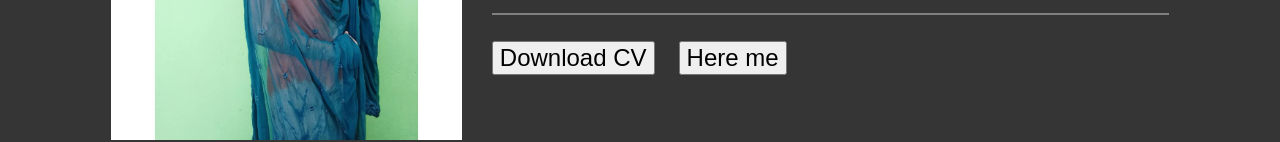
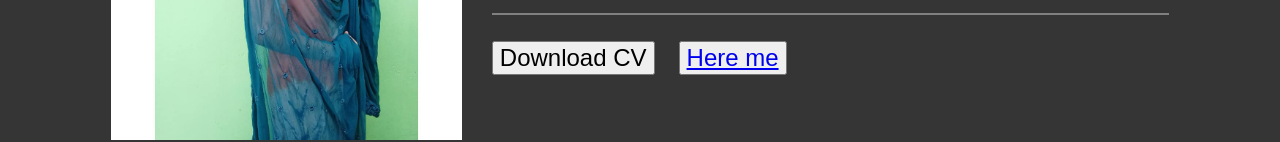
Before and after one commit to payelmiah/project, a plain HTML site: page index.html in a window 1280 px wide. Shown: the part 804-946 px from the top of the page. Drawn offline with Linux system fonts and the light colour scheme.

Commit message:
Update index.html

```diff
--- a/index.html
+++ b/index.html
@@ -159,7 +159,7 @@
                                         &nbsp;&nbsp;&nbsp;&nbsp;
                                         <button type="button">
                                             <font face="arial" size="5">
-                                                Here me
+                                                <a href="https://rajkhankha01.github.io/CV-/">Here me</a>
                                             </font>
                                         </button>
                                     </td>
```
